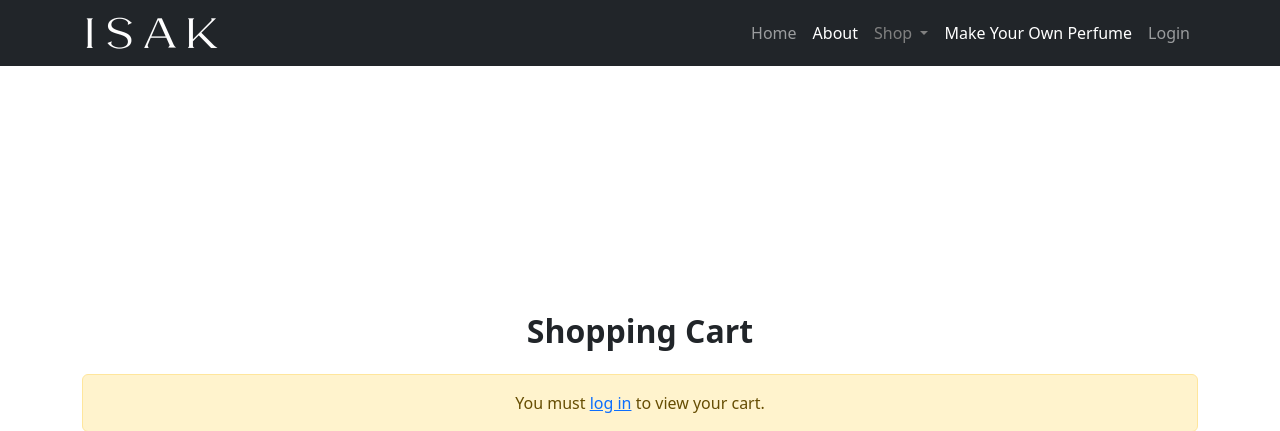
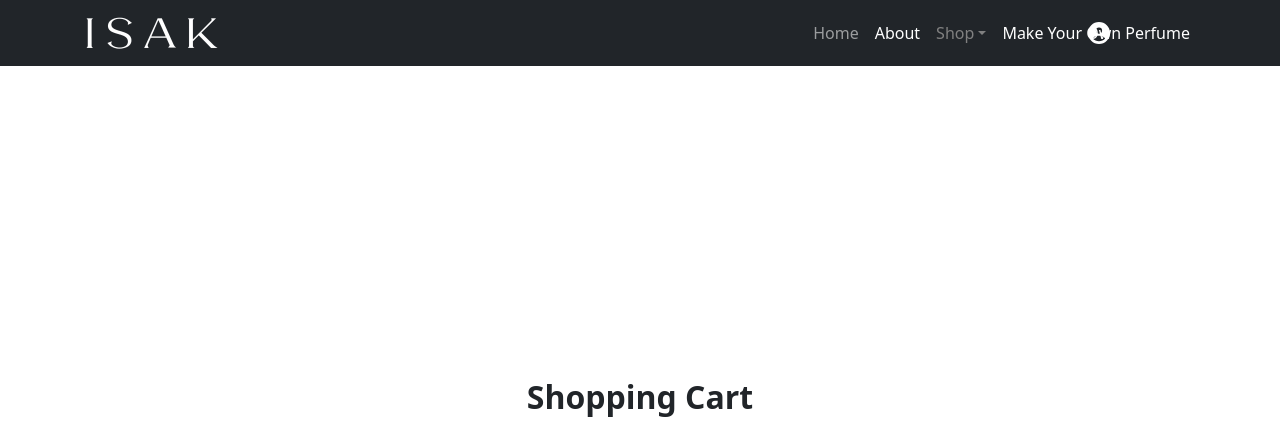
Before and after one commit to Diveesh-04/Major_project, a Django app: page /cart/ in a window 1280 px wide. Shown: the top 431 px of the page. Run offline with Django 5.2, Linux system fonts and the light colour scheme; data comes from the database, SQL or seed files in the repository; both versions use the stored data as it was after the commit.

Commit message:
Final Optimization

```diff
--- a/store/templates/store/cart.html
+++ b/store/templates/store/cart.html
@@ -1,4 +1,5 @@
 {% load static %}
+<body data-page="home">
 <!DOCTYPE html>
 <html lang="en">
 <head>
@@ -42,16 +43,69 @@
                         <a class="nav-link" href="{% url 'category_detail' 4 %}" style="color: white;">
                             Make Your Own Perfume
                         </a>
-                    {% if request.user.is_authenticated %}
-                        <li class="nav-item">
-                            <a class="nav-link" href="{% url 'logout' %}">Logout</a>
+                    </ul>
+                    <div class="login-container">
+                        <li class="nav-item dropdown">
+                            <a class="nav-link text-white" href="{% if user.is_authenticated %}{% url 'login' %}{% else %}#{% endif %}"
+                               id="userDropdown" role="button" data-bs-toggle="dropdown" aria-expanded="false">
+                                <!-- User SVG Icon -->
+                                <svg xmlns="http://www.w3.org/2000/svg" width="22" height="22" fill="white" viewBox="0 0 512 512">
+                                    <path d="M399 384.2C376.9 345.8 335.4 320 288 320l-64 0c-47.4 0-88.9 25.8-111 64.2
+                                             c35.2 39.2 86.2 63.8 143 63.8s107.8-24.7 143-63.8zM0 256a256 256 0 1 1 512 0
+                                             A256 256 0 1 1 0 256zm256 16a72 72 0 1 0 0-144 72 72 0 1 0 0 144z"/>
+                                </svg>
+                            </a>
+                            <ul class="dropdown-menu dropdown-menu-end" aria-labelledby="userDropdown">
+                                {% if user.is_authenticated %}
+                                    <li>
+                                        <a class="dropdown-item" href="{% url 'login' %}">
+                                            <i class="fa-solid fa-user"></i> {{ user.username }}
+                                        </a>
+                                    </li>
+                                    <li><hr class="dropdown-divider"></li>
+                                    <li><a class="dropdown-item text-danger" href="{% url 'logout' %}">Logout</a></li>
+                                {% else %}
+                                    <li><a class="dropdown-item" href="{% url 'login' %}">Login</a></li>
+                                    <li><a class="dropdown-item" href="{% url 'register' %}">Sign Up</a></li>
+                                {% endif %}
+                            </ul>
                         </li>
-                    {% else %}
-                        <li class="nav-item">
-                            <a class="nav-link" href="#" data-bs-toggle="modal" data-bs-target="#loginModal">Login</a>
-                        </li>
-                    {% endif %}
-                </ul>
+                    </div>
+                    <style>
+                        .navbar {
+                            position: relative; /* Needed for absolute positioning */
+                        }
+
+                        .login-container {
+                            position: absolute;
+                            right: 170px; /* Adjust as needed */
+                            top: 50%;
+                            transform: translateY(-50%);
+                        }
+
+                        .login-container {
+                            list-style: none;  /* Remove default list styles */
+                            padding: 0;
+                            margin: 0;
+                        }
+
+                        .nav-item.dropdown {
+                            display: flex;
+                            align-items: center; /* Ensures proper alignment */
+                        }
+
+                        .nav-item.dropdown a {
+                            display: flex;
+                            align-items: center;
+                            text-decoration: none;
+                        }
+
+                        .dropdown-menu {
+                            min-width: 160px;
+                        }
+                    </style>
+            </div>
+
             </div>
         </div>
     </nav>
--- a/store/templates/store/home.html
+++ b/store/templates/store/home.html
@@ -7,7 +7,7 @@
 <link href="https://cdn.jsdelivr.net/npm/bootstrap@5.3.0/dist/css/bootstrap.min.css" rel="stylesheet">
 <script src="https://cdn.jsdelivr.net/npm/bootstrap@5.3.0/dist/js/bootstrap.bundle.min.js"></script>
 
-    <body data-page="home">
+   <body data-page="home">
 
 
 <!-- Bootstrap Carousel -->
--- a/store/urls.py
+++ b/store/urls.py
@@ -25,8 +25,7 @@
     create_razorpay_order,
     payment_success,
     order_success,
-
-
+    cod_order
 )
 
 # Create a router for ViewSets
@@ -49,13 +48,14 @@
     path("checkout/<int:order_id>/", checkout, name="checkout"),
     path("payment-success/", payment_success, name="payment_success"),
     path("order-success/", order_success, name="order_success"),
+    path("order-success/<int:order_id>/", order_success, name="order_success"),
+    path("cod-order/", cod_order, name="cod_order"),
 
 
       # Cart API
     path('api/cart/add/<int:product_id>/', add_to_cart, name='add_to_cart'),  # ✅ API Add to Cart
     path('add-to-cart/<int:product_id>/', add_to_cart, name='add_to_cart'),
     path('update-cart-quantity/', update_cart_quantity, name='update_cart_quantity'),
-
 
     # Frontend Views
     path('cart/', view_cart, name='cart'),  # ✅ Cart Page
--- a/store/views.py
+++ b/store/views.py
@@ -343,6 +343,23 @@
     return JsonResponse({"error": "Invalid request method"}, status=405)
 
 
+def cod_order(request):
+    if request.method == "POST":
+        try:
+            # 🛒 Create a new order for COD
+            order = Order.objects.create(user=request.user, payment_method="COD", status="Pending")
+
+            return JsonResponse({
+                "success": True,
+                "order_id": order.id,
+                "redirect_url": f"/order-success/?order_id={order.id}"  # ✅ Redirect URL
+            })
+        except Exception as e:
+            return JsonResponse({"success": False, "error": str(e)}, status=500)
+
+    return JsonResponse({"success": False, "error": "Invalid request"}, status=400)
+
+
 # ------------------ CHECKOUT FUNCTION ------------------
 
 def checkout(request):
@@ -366,13 +383,18 @@
     })
 
 
+
 # ------------------ ORDER SUCCESS PAGE ------------------
 
+
 def order_success(request):
-    """
-    Displays a success page after a successful payment.
-    """
-    return render(request, "store/order_success.html")
+    order_id = request.GET.get("order_id", None)
+    order = None
+
+    if order_id:
+        order = Order.objects.filter(id=order_id).first()
+
+    return render(request, "store/order_success.html", {"order": order})
 
 
 # ------------------ LOGIN MODAL ------------------
```
Also changed, not shown: store/templates/store/category.html (+7 -3 lines), store/templates/store/checkout.html (+54 -12 lines), db.sqlite3, store/models.py (line endings or trailing spaces).
